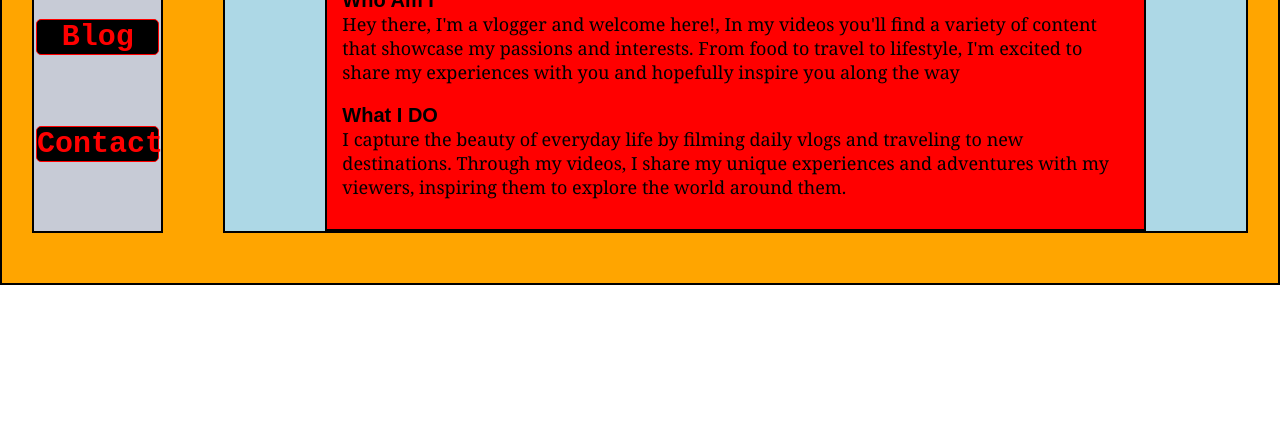
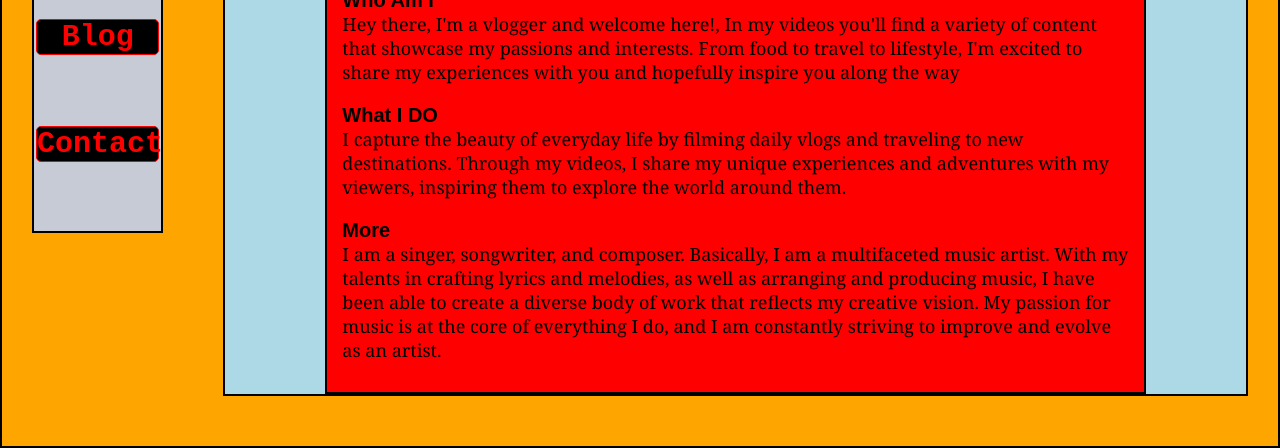
Before and after one commit to wizpradeep/aayush, a plain HTML site: page about.html in a window 1280 px wide. Shown: the part 368-816 px from the top of the page. Drawn offline with Linux system fonts and the light colour scheme.

Commit message:
about/more

```diff
--- a/about.html
+++ b/about.html
@@ -47,15 +47,17 @@
               to explore the world around them.
             </p>
           </div>
-          <!-- <div class="my-qualification about-me">
-            <h2>my qualification</h2>
+          <div class="my-qualification about-me">
+            <h2>More</h2>
             <p>
-              Lorem ipsum dolor sit amet consectetur adipisicing elit.
-              Praesentium molestias ratione voluptatem veritatis possimus.
-              Tenetur vel aliquam sit laborum! Aliquam quasi modi veritatis!
-              Error, repudiandae modi quos aliquid animi earum.
+              I am a singer, songwriter, and composer. Basically, I am a
+              multifaceted music artist. With my talents in crafting lyrics and
+              melodies, as well as arranging and producing music, I have been
+              able to create a diverse body of work that reflects my creative
+              vision. My passion for music is at the core of everything I do,
+              and I am constantly striving to improve and evolve as an artist.
             </p>
-          </div> -->
+          </div>
         </div>
       </div>
     </div>
```
